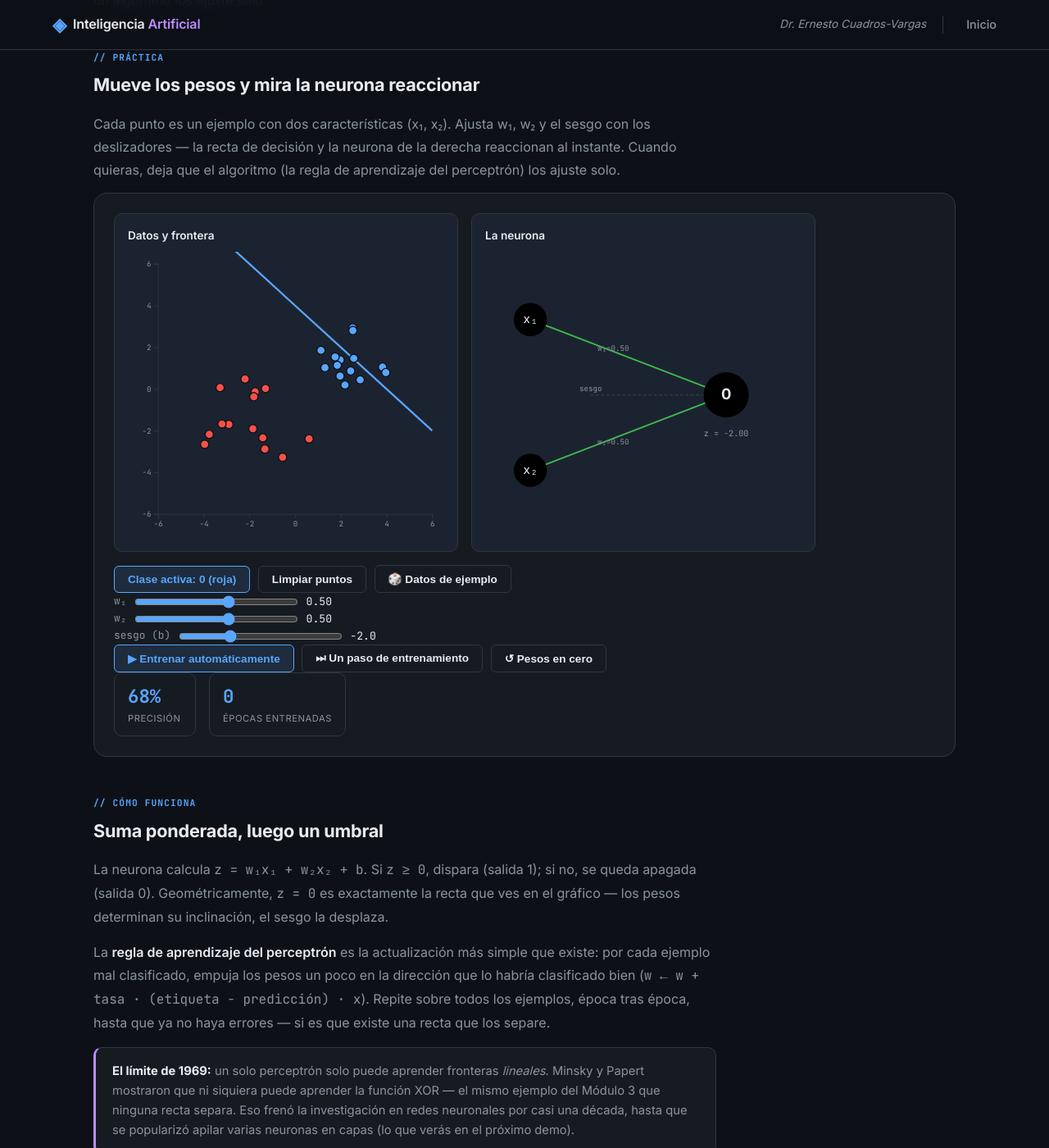
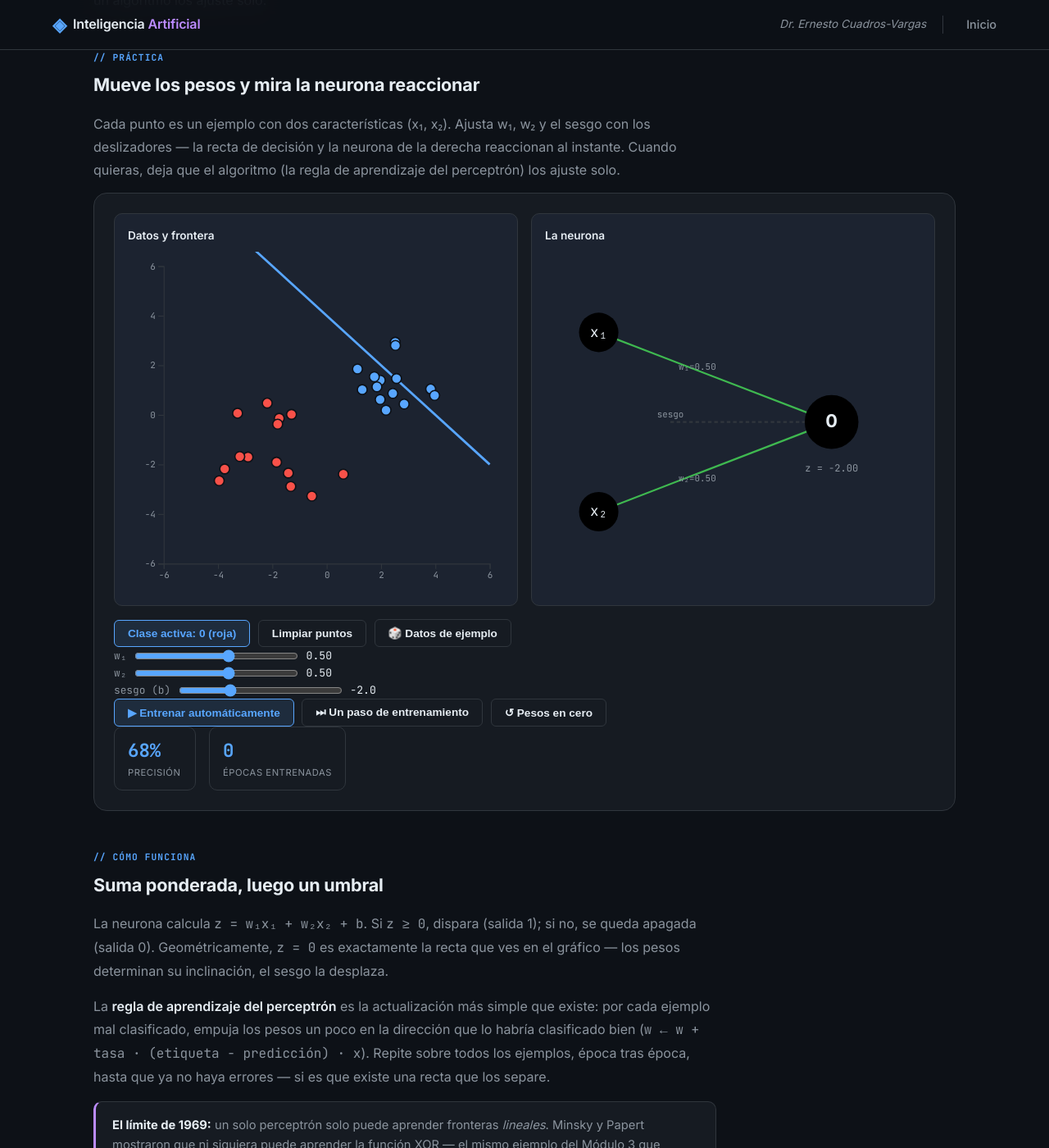
Before and after one commit to ecuadros/Inteligencia-Artificial, a Jekyll site: the page built from modulo-05-redes-neuronales/perceptron-manual.html, in a window 1280 px wide and 1400 px high, scrolled down 655 px. Shown: the whole window at 82% size. Built offline with Jekyll 4.4.1, drawn with Linux system fonts in a browser that asks for light colours.

Commit message:
Deja que los gráficos del perceptrón usen todo el ancho disponible
El max-width: 420px en .chart-row .chart-box tope aba el crecimiento
de los dos paneles y dejaba una franja vacía a la derecha. Se quita el
tope para que flex-grow reparta el 100% del ancho entre ambos.

Co-Authored-By: Claude Sonnet 5 <noreply@anthropic.com>

```diff
--- a/assets/css/main.css
+++ b/assets/css/main.css
@@ -1682,7 +1682,7 @@ details.info-toggle .toggle-body li { margin-bottom: 0.4rem; }
   margin-bottom: 1rem;
 }
 
-.chart-row .chart-box { flex: 1 1 320px; max-width: 420px; }
+.chart-row .chart-box { flex: 1 1 320px; }
 
 .chart-box h3 {
   margin-top: 0;
```
